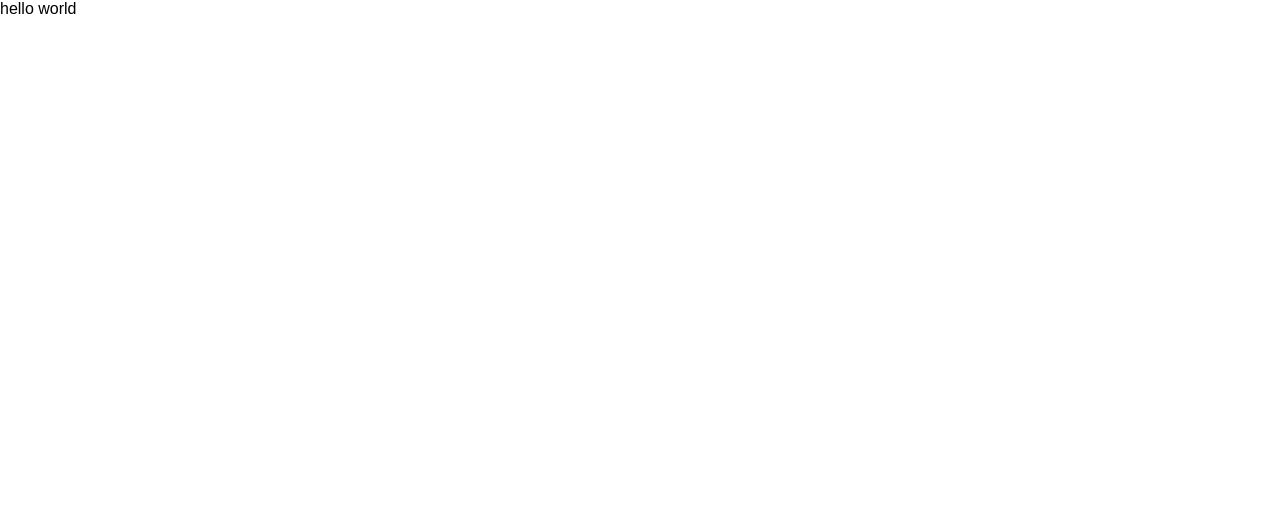
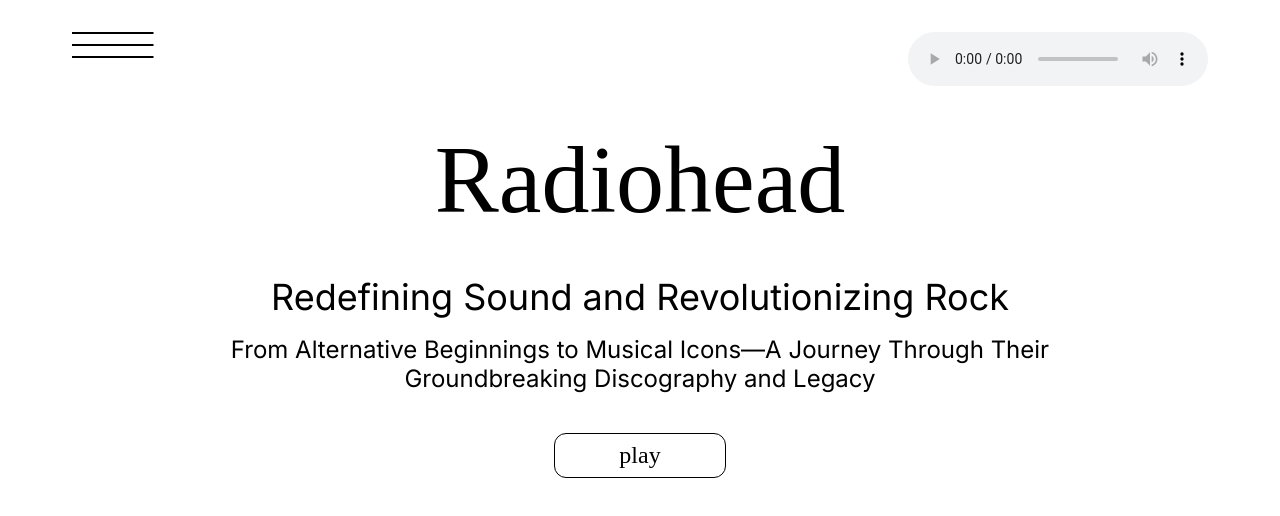
Before and after one commit to baptistejouin/pmiw-tpweb1, a plain HTML site: page index.html in a window 1280 px wide. Drawn offline with Linux system fonts and the light colour scheme; a web font is replaced by a local one.

Commit message:
feat: header

```diff
--- a/index.html
+++ b/index.html
@@ -1,10 +1,38 @@
 <!DOCTYPE html>
-<html lang="es">
+<html lang="en">
   <head>
     <meta charset="UTF-8" />
     <meta name="viewport" content="width=device-width, initial-scale=1.0" />
     <link rel="stylesheet" href="style.css" />
-    <title>Document</title>
+    <title>Radiohead</title>
   </head>
-  <body>hello world</body>
+  <body>
+    <header class="header container">
+      <div class="header__nav wrapper">
+        <nav>
+          <button class="icon">
+            <img src="/assets/burgersvg.svg" alt="" />
+          </button>
+
+          <!-- <ul>
+            <li>#1</li>
+          </ul> -->
+        </nav>
+        <div> <audio controls>
+          <source src="horse.ogg" type="audio/ogg">
+      </div>
+      </div>
+      <div class="header__content wrapper">
+        <h1 class="header__title">Radiohead</h1>
+        <p class="header__subtitle">
+          Redefining Sound and Revolutionizing Rock
+        </p>
+        <p class="header__paragraph">
+          From Alternative Beginnings to Musical Icons—A Journey Through Their
+          Groundbreaking Discography and Legacy
+        </p>
+        <button>play</button>
+      </div>
+    </header>
+  </body>
 </html>
--- a/style.css
+++ b/style.css
@@ -1,8 +1,70 @@
+@import url("https://fonts.googleapis.com/css2?family=Inter:opsz@14..32&family=Labrada&display=swap");
+
 * {
   margin: 0;
   padding: 0;
   box-sizing: border-box;
 }
 body {
-  font-family: sans-serif;
+  font-family: "Inter", sans-serif;
+  font-size: 24px;
 }
+.container {
+  max-width: 1200px;
+  margin: 0 auto;
+}
+.wrapper {
+  padding: 0 2rem;
+}
+
+.header {
+  display: flex;
+  flex-direction: column;
+  text-align: center;
+}
+
+.header__content {
+  display: flex;
+  flex-direction: column;
+  align-items: center;
+}
+.header__nav {
+  padding-block: 2rem;
+  display: flex;
+  justify-content: space-between;
+}
+
+.header h1 {
+  font-size: 96px;
+  margin-bottom: 2.5rem;
+}
+
+.header__subtitle {
+  font-size: 36px;
+  margin-bottom: 1rem;
+}
+.header__paragraph {
+  margin-bottom: 2.5rem;
+  max-width: 875px;
+}
+h1,
+h2 {
+  font-family: "Labrada", serif;
+  font-optical-sizing: auto;
+  font-weight: 400;
+  font-style: normal;
+}
+button {
+  all: unset;
+}
+button:not(.icon) {
+  border: 1px solid #000;
+  font-family: "Labrada", serif;
+  font-family: 24px;
+  padding: 0.5rem 4rem;
+  border-radius: 0.75rem;
+}
+
+button:hover {
+  cursor: pointer;
+}
```
Also changed, not shown: assets/burgersvg.svg (added).
